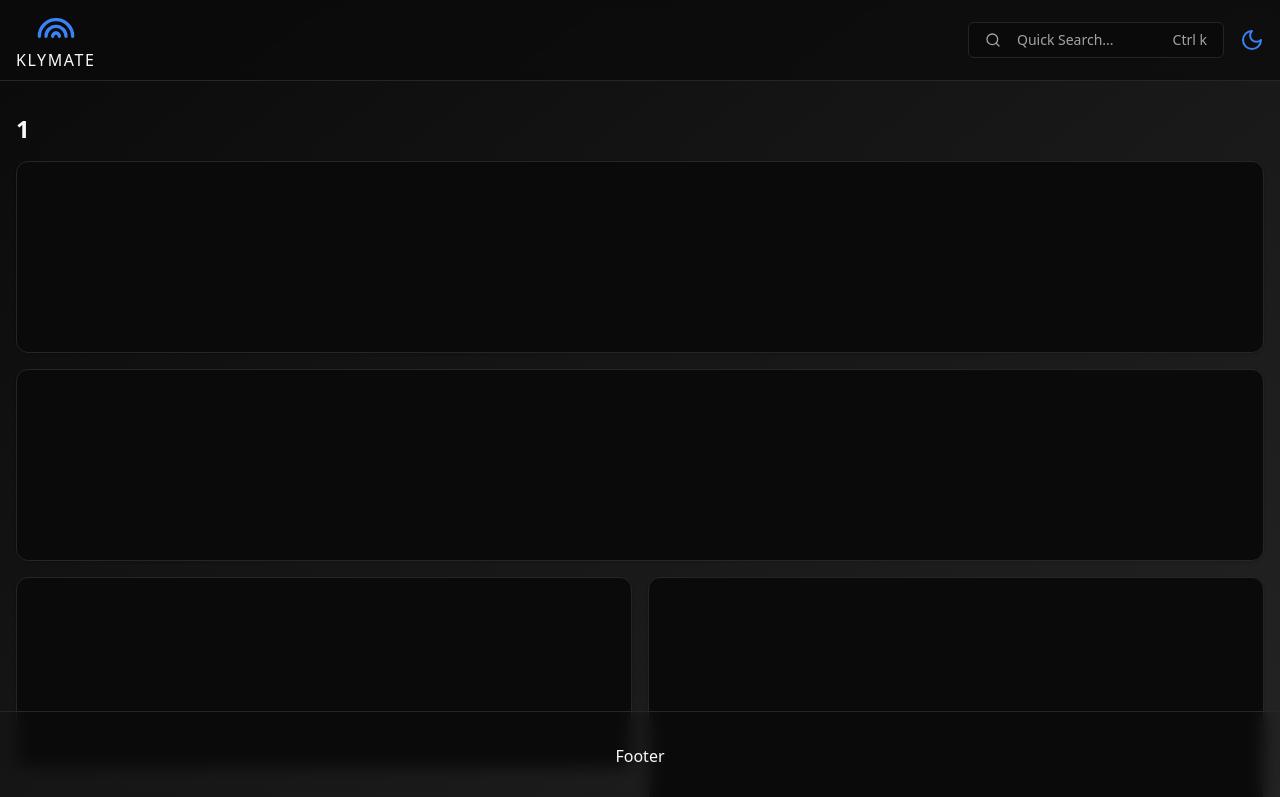
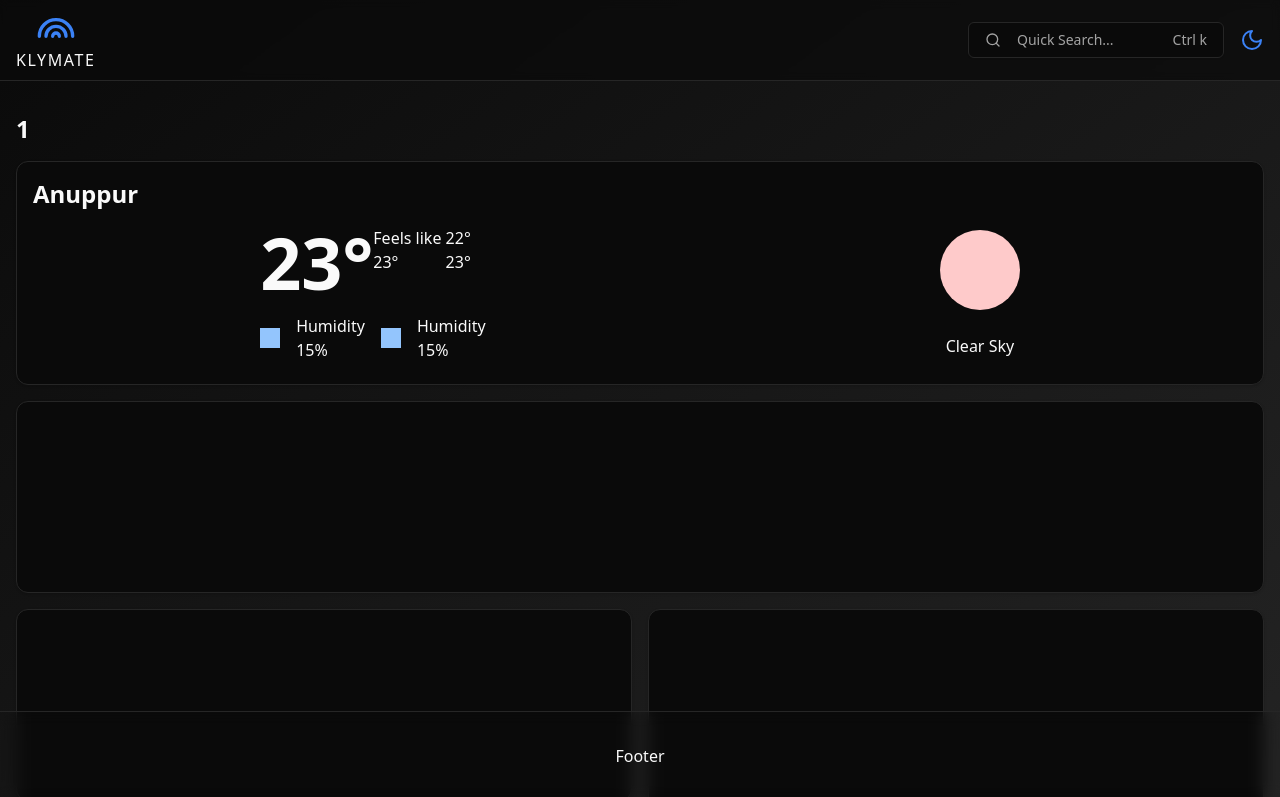
Before and after one commit to YashShrivastava10/klymate, a React (Vite) app: page /city/1 in a window 1280 px wide. Shown: the top 797 px of the page. Built offline with nearby package versions, Linux system fonts and the light colour scheme.

Commit message:
Current weather - FE

```diff
--- a/src/components/CityWeather.tsx
+++ b/src/components/CityWeather.tsx
@@ -1,7 +1,56 @@
 import { Card } from "./ui/card";
 
-const CityWeather = () => {
-  return <Card className="h-48 col-span-1"></Card>;
+type CityWeatherProps = {
+  error: string | null;
+};
+const CityWeather = ({ error }: CityWeatherProps) => {
+  return (
+    <Card className="col-span-1 p-4 min-h-56">
+      {error ? (
+        <h3 className="font-bold text-center md:text-xl text-destructive">
+          {error}
+        </h3>
+      ) : (
+        <div className="flex flex-col h-full gap-4">
+          <div className="text-2xl font-bold">Anuppur</div>
+          <div className="flex justify-around">
+            <div className="flex flex-col gap-4">
+              <div className="flex items-start">
+                <label className="font-bold text-7xl">23&deg;</label>
+                <div className="flex flex-col">
+                  <label>Feels like 22&deg;</label>
+                  <div className="flex justify-between">
+                    <label>23&deg;</label>
+                    <label>23&deg;</label>
+                  </div>
+                </div>
+              </div>
+              <div className="flex gap-4">
+                <div className="flex items-center gap-4">
+                  <div className="w-5 h-5 bg-blue-300"></div>
+                  <div className="flex flex-col">
+                    <label>Humidity</label>
+                    <label>15%</label>
+                  </div>
+                </div>
+                <div className="flex items-center gap-4">
+                  <div className="w-5 h-5 bg-blue-300"></div>
+                  <div className="flex flex-col">
+                    <label>Humidity</label>
+                    <label>15%</label>
+                  </div>
+                </div>
+              </div>
+            </div>
+            <div className="flex flex-col items-center justify-center h-full gap-6">
+              <div className="w-20 bg-red-200 rounded-full aspect-square" />
+              <label>Clear Sky</label>
+            </div>
+          </div>
+        </div>
+      )}
+    </Card>
+  );
 };
 
 export default CityWeather;
--- a/src/components/Favourites.tsx
+++ b/src/components/Favourites.tsx
@@ -59,6 +59,11 @@ const Favourites = () => {
     setTimeout(() => setIsLoading(false), 2000);
   }, []);
 
+  const handleX = (e: React.MouseEvent<HTMLButtonElement>) => {
+    e.stopPropagation();
+    console.log("x clicked");
+  };
+
   return (
     <div className="flex flex-col gap-4">
       <h3 className="text-xl font-bold tracking-wider">Favourites</h3>
@@ -91,6 +96,7 @@ const Favourites = () => {
                 variant="ghost"
                 className="absolute w-6 h-6 p-0 rounded-full right-1 top-1"
                 disabled={isLoading}
+                onClick={handleX}
               >
                 <X />
               </Button>
--- a/src/components/Forecast/Forecast.tsx
+++ b/src/components/Forecast/Forecast.tsx
@@ -1,7 +1,21 @@
 import { Card } from "../ui/card";
 
-const Forecast = () => {
-  return <Card className="grid h-64">{/* Forecast */}</Card>;
+type ForecastProps = {
+  error: string | null;
+};
+
+const Forecast = ({ error }: ForecastProps) => {
+  return (
+    <Card className="grid h-64 p-4">
+      {error ? (
+        <h3 className="font-bold text-center md:text-xl text-destructive">
+          {error}
+        </h3>
+      ) : (
+        <></>
+      )}
+    </Card>
+  );
 };
 
 export default Forecast;
--- a/src/components/TodayTemp.tsx
+++ b/src/components/TodayTemp.tsx
@@ -1,7 +1,20 @@
 import { Card } from "./ui/card";
 
-const TodayTemp = () => {
-  return <Card className="h-48 col-span-1"></Card>;
+type TodayTempProps = {
+  error: string | null;
+};
+const TodayTemp = ({ error }: TodayTempProps) => {
+  return (
+    <Card className="h-48 col-span-1 p-4">
+      {error ? (
+        <h3 className="font-bold text-center md:text-xl text-destructive">
+          {error}
+        </h3>
+      ) : (
+        <></>
+      )}
+    </Card>
+  );
 };
 
 export default TodayTemp;
--- a/src/components/WeatherDetails/WeatherDetails.tsx
+++ b/src/components/WeatherDetails/WeatherDetails.tsx
@@ -1,7 +1,21 @@
 import { Card } from "../ui/card";
 
-const WeatherDetails = () => {
-  return <Card className="grid h-48">{/* Weather Details */}</Card>;
+type WeatherDetailsProps = {
+  error: string | null;
+};
+
+const WeatherDetails = ({ error }: WeatherDetailsProps) => {
+  return (
+    <Card className="grid h-48 p-4">
+      {error ? (
+        <h3 className="font-bold text-center md:text-xl text-destructive">
+          {error}
+        </h3>
+      ) : (
+        <></>
+      )}
+    </Card>
+  );
 };
 
 export default WeatherDetails;
--- a/src/pages/WeatherDashboard.tsx
+++ b/src/pages/WeatherDashboard.tsx
@@ -18,7 +18,6 @@ const WeatherDashboard = () => {
   console.log(coordinates, isLocationFetching, locationError);
 
   if (isLocationFetching) return <div>Loading....</div>;
-  if (locationError) return <div>{locationError} </div>;
 
   return (
     <div className="flex flex-col gap-6">
@@ -28,7 +27,7 @@ const WeatherDashboard = () => {
       <div className="flex flex-col gap-4">
         <div className="flex justify-between">
           <h3 className="text-xl font-bold tracking-wider">My Location</h3>
-          <Button variant="outline" size="icon">
+          <Button variant="outline" size="icon" disabled={!!locationError}>
             <RefreshCcw
               className={`${
                 isLoading
@@ -39,12 +38,12 @@ const WeatherDashboard = () => {
           </Button>
         </div>
         <div className="grid gap-4 lg:grid-cols-[2fr_3fr]">
-          <CityWeather />
-          <TodayTemp />
+          <CityWeather error={locationError} />
+          <TodayTemp error={locationError} />
         </div>
         <div className="grid gap-4 md:grid-cols-2">
-          <WeatherDetails />
-          <Forecast />
+          <WeatherDetails error={locationError} />
+          <Forecast error={locationError} />
         </div>
       </div>
     </div>
```
